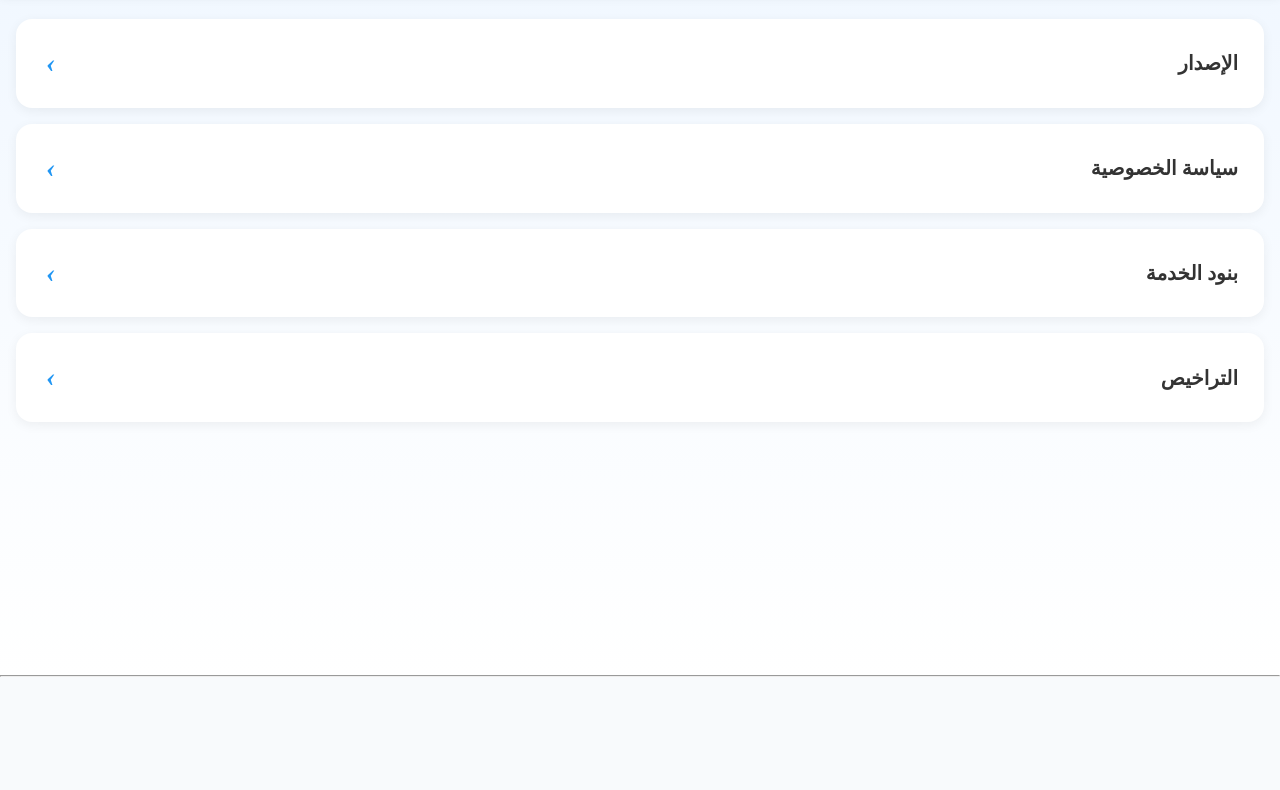
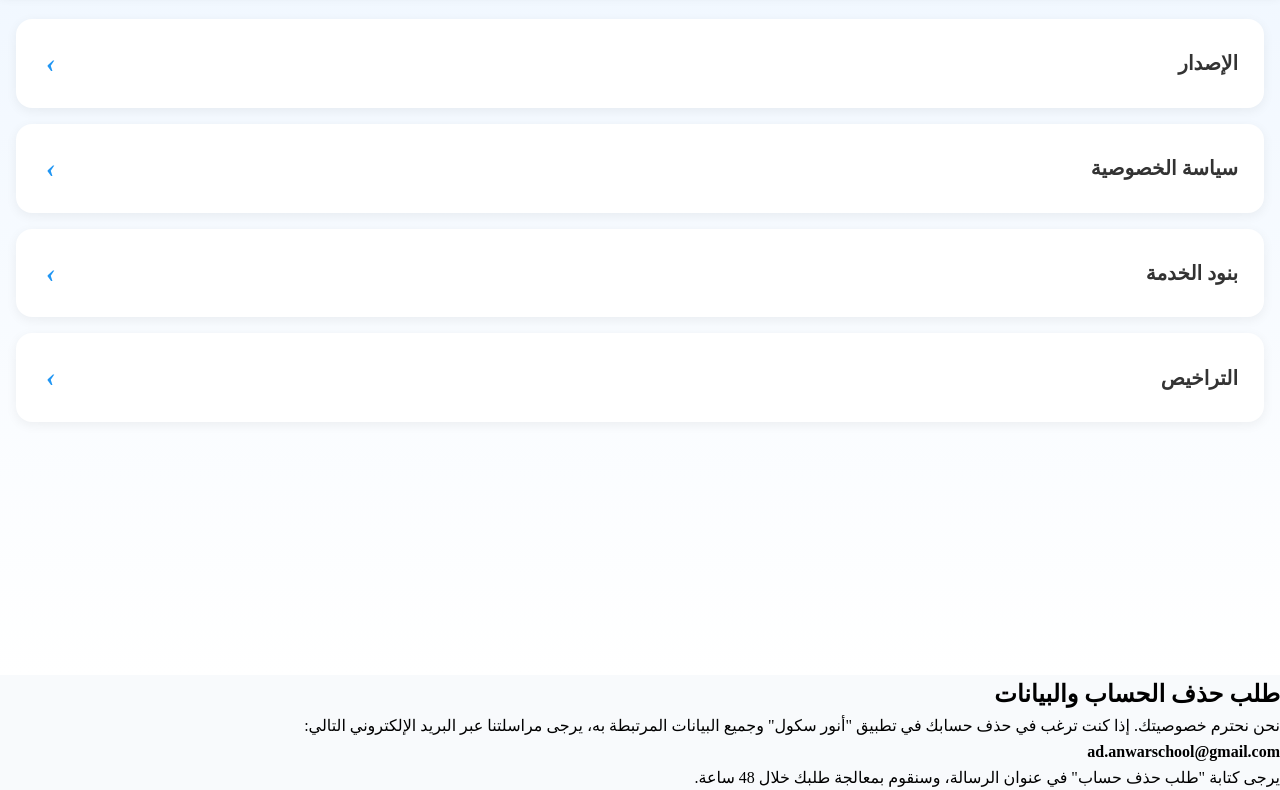
Before and after one commit to appanwarschool-source/about, a plain HTML site: page index.html in a window 1280 px wide. Shown: the part 65-855 px from the top of the page. Before the commit the page ends 800 px from the top, so only its background shows below. Drawn offline with Linux system fonts and the light colour scheme.

Commit message:
Update index.html

```diff
--- a/index.html
+++ b/index.html
@@ -51,7 +51,12 @@
     </div>
 
     <script src="./about.js"></script>
-    <hr>
+   <section id="delete-account">
+    <h2>طلب حذف الحساب والبيانات</h2>
+    <p>نحن نحترم خصوصيتك. إذا كنت ترغب في حذف حسابك في تطبيق "أنور سكول" وجميع البيانات المرتبطة به، يرجى مراسلتنا عبر البريد الإلكتروني التالي:</p>
+    <p><strong>ad.anwarschool@gmail.com</strong></p>
+    <p>يرجى كتابة "طلب حذف حساب" في عنوان الرسالة، وسنقوم بمعالجة طلبك خلال 48 ساعة.</p>
+</section>
 </body>
 
 </html>
```
